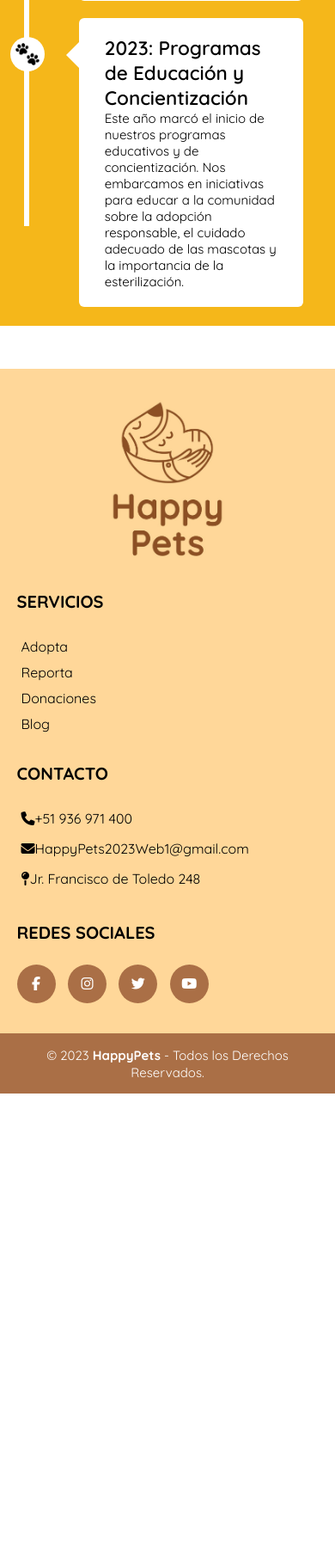
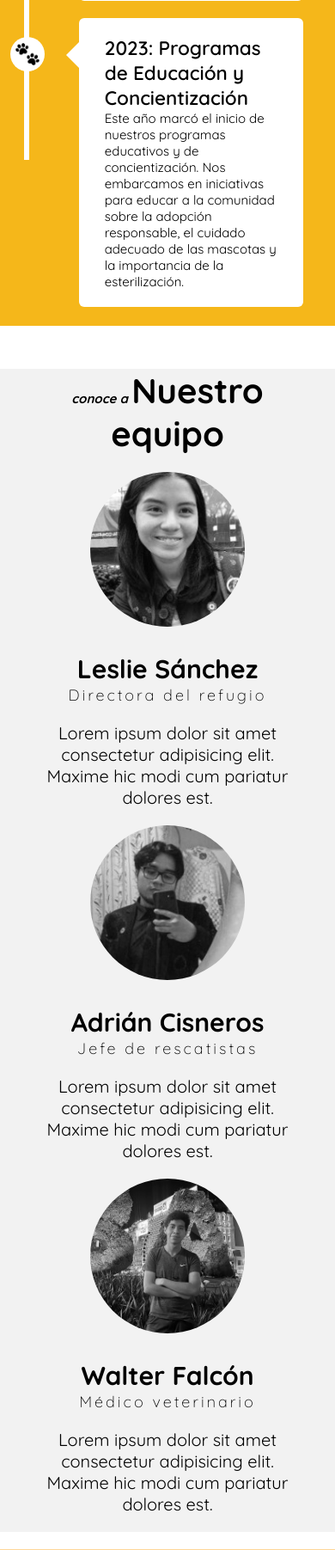
Before and after one commit to LeslieSanz/HappyPets-ProyectoWeb, a PHP site: page /html/nosotros.html in a window 390 px wide. Shown: the part 1936-3739 px from the top of the page at 86% size. Before the commit the page ends 3208 px from the top, so only its background shows below. Run offline with PHP 8.4, Linux system fonts and the light colour scheme; some libraries are stand-ins or nearby versions.

Commit message:
agregando nuestros perfiles en Nosotros

```diff
--- a/css/styleNosotros.css
+++ b/css/styleNosotros.css
@@ -182,7 +182,7 @@
     left: -15px;
 }
 
-@media screen and (max-width: 600px){
+@media screen and (max-width: 700px){
     .timeline{
         margin: 50px auto;
     }
@@ -214,3 +214,97 @@
     }
 
 }
+
+#nuestroequipo{
+    background-color: #f2f2f2;
+}
+
+.container-equipo{
+    margin: 20px 40px;
+}
+
+.titulo-equipo{
+    font-size: 60px;
+}
+
+.titulo-equipo span{
+    font-style: italic;
+    font-size: 30px;
+}
+
+.perfiles{
+    display: flex;
+    justify-content: space-around;
+    margin: 20px 100px;
+}
+.perfil{
+    flex-basis: 260px;
+}
+
+.perfil .perfil-img{
+    height: 180px;
+    width: 180px;
+    border-radius: 50%;
+    filter: grayscale(100%);
+    cursor: pointer;
+    transition: 400ms;
+}
+
+.perfil:hover .perfil-img{
+    filter: grayscale(0);
+}
+
+.nombre-usuario{
+    margin-top: 30px;
+    font-size: 30px;
+}
+
+.perfil h5{
+    font-size: 18px;
+    font-weight: 100;
+    letter-spacing: 3px;
+}
+
+.perfil p{
+    font-size: 16px;
+    margin-top: 20px;
+    text-align: justify;
+}
+
+@media only screen and (max-width:1150px){
+    .perfiles{
+        flex-direction: column;
+    }
+
+    .perfil{
+        display: flex;
+        flex-direction: column;
+        align-items: center;
+    }
+
+    .perfil p{
+        text-align: center;
+        margin: 20px 60px 80px 60px;
+        font-size: 20px;
+    }
+}
+
+@media only screen and (max-width:900px){
+    .titulo-equipo{
+        font-size: 40px;
+        text-align: center;
+    }
+
+    .titulo-equipo span{
+        font-size: 15px;
+    }
+
+    .perfiles{
+        margin: 20px 0;
+    }
+    .perfil p{
+        margin: 20px 10px;
+    }
+
+
+}
--- a/html/nosotros.html
+++ b/html/nosotros.html
@@ -60,7 +60,6 @@
         <div class="container_timeline left_container">
             <img src="../img/nosotros-img/patita.jpg">
             <div class="textbox">
-                <!-- <img  src="../img/nosotros-img/Les.jpg"> -->
                <h2>2020: Fundación de Happy Pets</h2>
                <p>El  refugio fue fundado con la misión de brindar amor y un hogar seguro a perros y gatos sin hogar.
                 Desde el principio, nos dedicamos a ofrecer una segunda oportunidad a cada vida peluda que entra por nuestras puertas.
@@ -101,6 +100,58 @@
     </div>
     </section>
     <script src="../js/nosotros.js"></script>
+
+    <section id="nuestroequipo">
+        <div class="container-equipo">
+            <h1 class="titulo-equipo"><span>conoce a </span>Nuestro equipo</h1>
+            <div class="perfiles">
+                <div class="perfil">
+                    <img src="../img/nosotros-img/Les.jpg" class="perfil-img">
+                    <h3 class="nombre-usuario">Leslie Sánchez</h3>
+                    <h5>Directora del refugio</h5>
+                    <p>Lorem ipsum dolor sit amet consectetur adipisicing elit. Maxime hic modi cum pariatur dolores est.</p>
+                </div>
+
+
+
+                <div class="perfil">
+                    <img src="../img/nosotros-img/Adr.jpg" class="perfil-img">
+                    <h3 class="nombre-usuario">Adrián Cisneros</h3>
+                    <h5>Jefe de rescatistas</h5>
+                    <p>Lorem ipsum dolor sit amet consectetur adipisicing elit. Maxime hic modi cum pariatur dolores est.</p>
+                </div>
+
+
+
+                <div class="perfil">
+                    <img src="../img/nosotros-img/Wal.jpg" class="perfil-img">
+                    <h3 class="nombre-usuario">Walter Falcón</h3>
+                    <h5>Médico veterinario</h5>
+                    <p>Lorem ipsum dolor sit amet consectetur adipisicing elit. Maxime hic modi cum pariatur dolores est.</p>
+                </div>
+
+
+
+                <!-- <div class="perfil">
+                    <img src="../img/nosotros-img/Dom.jpg" class="perfil-img">
+                    <h3 class="nombre-usuario">Dominith Anton</h3>
+                    <h5>Especialista en recaudación de fondos</h5>
+                    <p>Lorem ipsum dolor sit amet consectetur adipisicing elit. Maxime hic modi cum pariatur dolores est.</p>
+                </div>
+
+
+
+                <div class="perfil">
+                    <img src="../img/nosotros-img/Ant.jpg" class="perfil-img">
+                    <h3 class="nombre-usuario">Anthony Peña</h3>
+                    <h5>Coordinador de adopciones</h5>
+                    <p>Lorem ipsum dolor sit amet consectetur adipisicing elit. Maxime hic modi cum pariatur dolores est.</p>
+                </div> -->
+
+            </div>
+
+        </div>
+    </section>
 
         <!--PIE DE PAGINA-->
         <footer class="pie-pagina">
```
